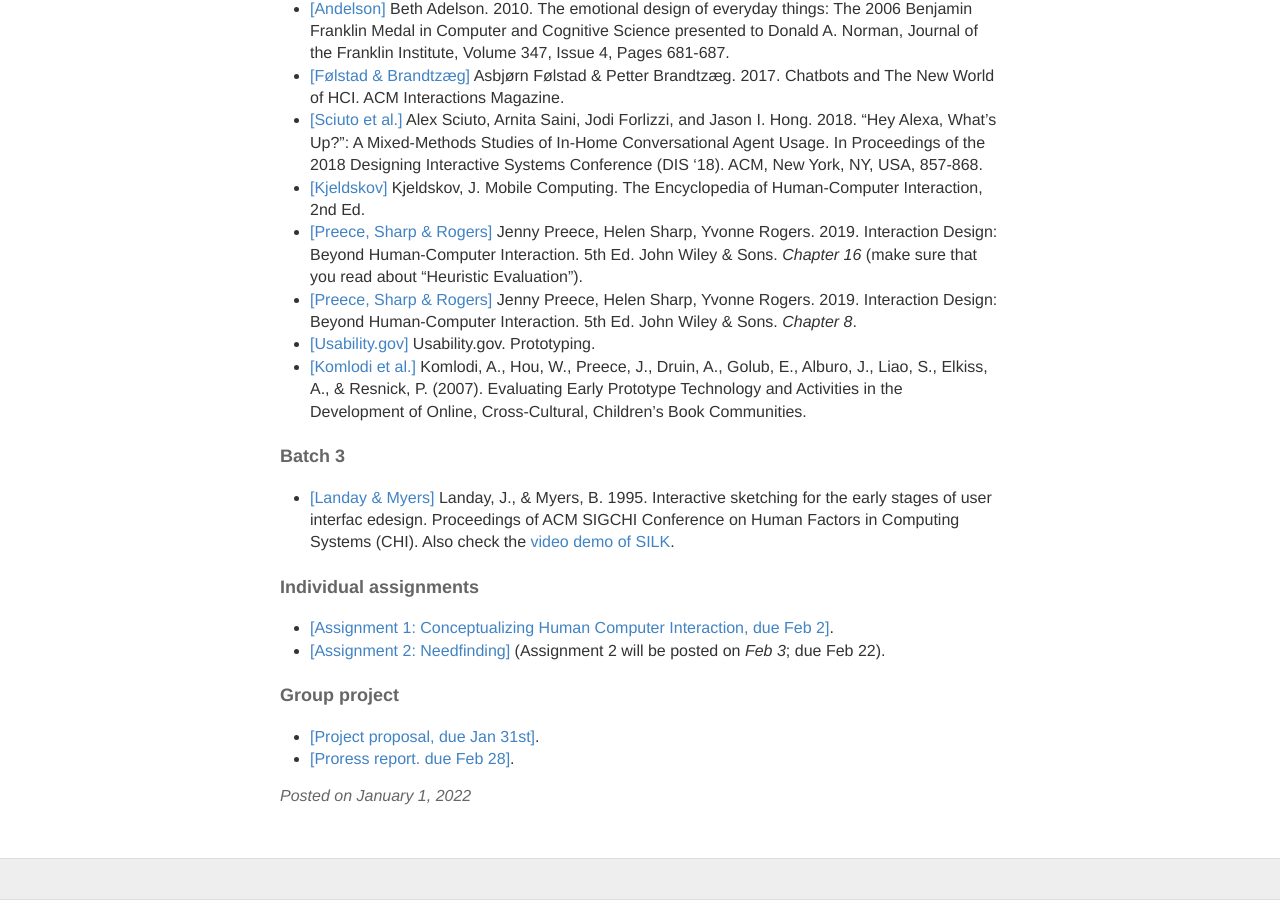
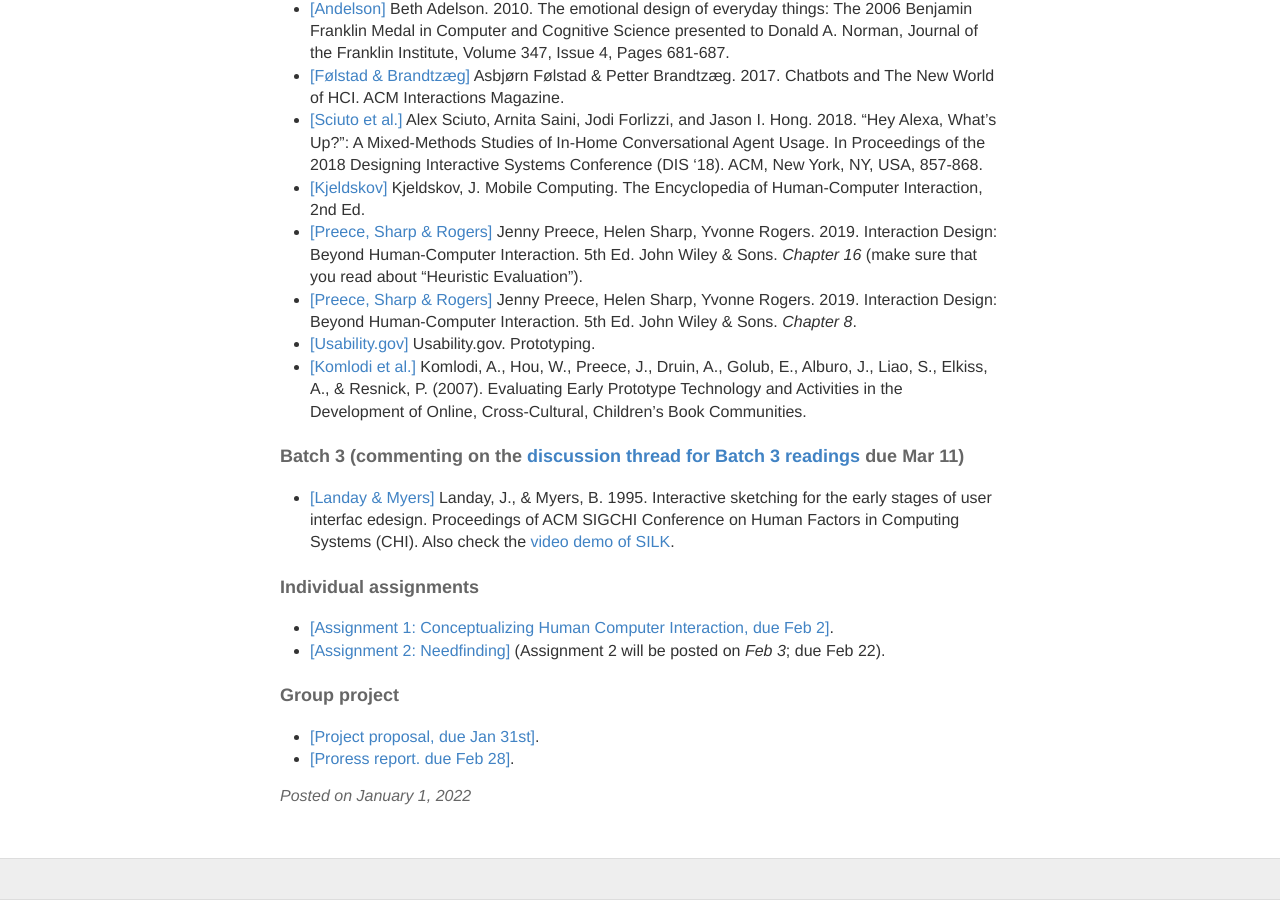
Before and after one commit to hciwang/hciwang.github.io, a Jekyll site: the page built from _posts/2022-1-1-lectures.md, in a window 1280 px wide and 900 px high, scrolled down 3620 px. Built offline with Jekyll 4.4.1, drawn with Linux system fonts in a browser that asks for light colours.

Commit message:
Update 2022-1-1-lectures.md

```diff
--- a/_posts/2022-1-1-lectures.md
+++ b/_posts/2022-1-1-lectures.md
@@ -130,7 +130,7 @@
 - [[Usability.gov]](https://www.usability.gov/how-to-and-tools/methods/prototyping.html) Usability.gov. Prototyping.
 - [[Komlodi et al.]](http://www.id-book.com/downloads/casestudy_14point2.pdf) Komlodi, A., Hou, W., Preece, J., Druin, A., Golub, E., Alburo, J., Liao, S., Elkiss, A., & Resnick, P. (2007). Evaluating Early Prototype Technology and Activities in the Development of Online, Cross-Cultural, Children's Book Communities.
 
-#### Batch 3
+#### Batch 3 (commenting on the [discussion thread for Batch 3 readings](https://canvas.ucdavis.edu/courses/633616/discussion_topics/891878) due Mar 11)
 - [[Landay & Myers]](https://canvas.ucdavis.edu/courses/633616/files/folder/Misc%20files?preview=15839925) Landay, J., & Myers, B. 1995. Interactive sketching for the early stages of user interfac edesign. Proceedings of ACM SIGCHI Conference on Human Factors in Computing Systems (CHI). Also check the [video demo of SILK](https://www.youtube.com/watch?v=VLQcW6SpJ88).
 
 
```
